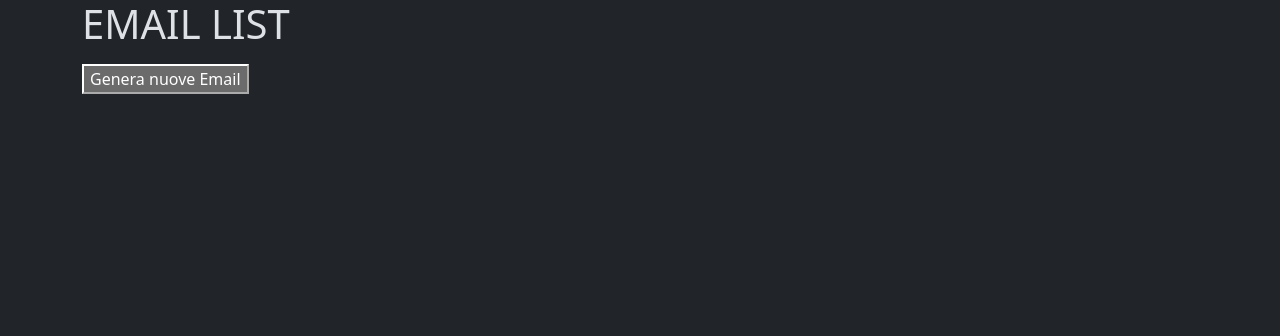
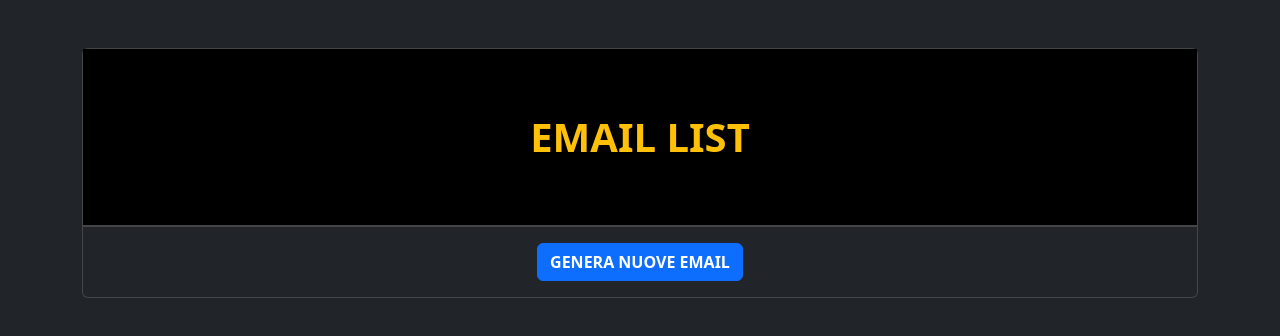
Before and after one commit to fabioadelfio/js-email-list, a plain HTML site: page index.html in a window 1280 px wide. Drawn offline with nearby package versions, Linux system fonts and the light colour scheme; no server answers.

Commit message:
add style

```diff
--- a/css/style.css
+++ b/css/style.css
@@ -5,3 +5,7 @@
   background-color: #ff000022;
   border: 2px dashed red;
 }
+
+#new-email-list-btn {
+  width: fit-content;
+}
--- a/index.html
+++ b/index.html
@@ -35,13 +35,18 @@
   </head>
   <body>
 
-    <div class="container">
+    <div class="container my-5">
 
-      <h1>EMAIL LIST</h1>
+      <div class="card">
+        <div class="card-body bg-black">
+          <h1 class="card-title fw-bold text-center my-5 text-warning">EMAIL LIST</h1>
+        </div>
+        <ul id="email-list" class="list-group list-group-flush"></ul>
+        <div class="text-center">
+          <button id="new-email-list-btn" class="btn btn-primary my-3 text-center fw-bold">GENERA NUOVE EMAIL</button>
+        </div>
+      </div>
 
-      <ul id="email-list"></ul>
-
-      <button id="new-email-list-btn">Genera nuove Email</button>
     </div>
 
     <script
--- a/js/main.js
+++ b/js/main.js
@@ -15,6 +15,7 @@ function generateEmailList () {
 
                 // Creo un list item
                 const li = document.createElement(`li`);
+                li.classList.add(`list-group-item`, `fs-5`);
 
                 // Il list item che contiene l'email viene aggiunta all'email list
                 li.textContent = email;
```
